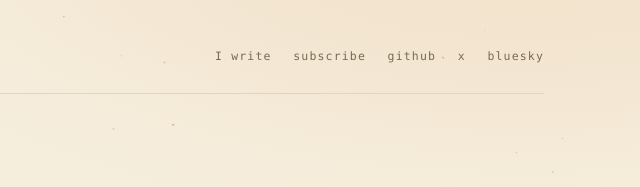
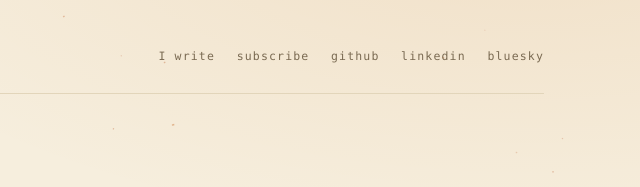
Before and after one commit to sarthaknimbalkar/sarthaknimbalkar.github.io, a plain HTML site: page index.html in a window 1280 px wide. Shown: the top 187 px of the page, 560-1200 px from the left. Drawn offline with Linux system fonts and the light colour scheme.

Commit message:
Swap X for LinkedIn in the homepage nav

```diff
--- a/index.html
+++ b/index.html
@@ -147,7 +147,7 @@
       <a href="/writing/">I write</a>
       <a href="https://sarthaktellstales.beehiiv.com/subscribe">subscribe</a>
       <a href="https://github.com/sarthaknimbalkar">github</a>
-      <a href="https://x.com/96ksarthak">x</a>
+      <a href="https://www.linkedin.com/in/sarthak-nimbalkar/">linkedin</a>
       <a href="https://bsky.app/profile/sarthaknimbalkar.bsky.social">bluesky</a>
     </nav>
   </header>
```
